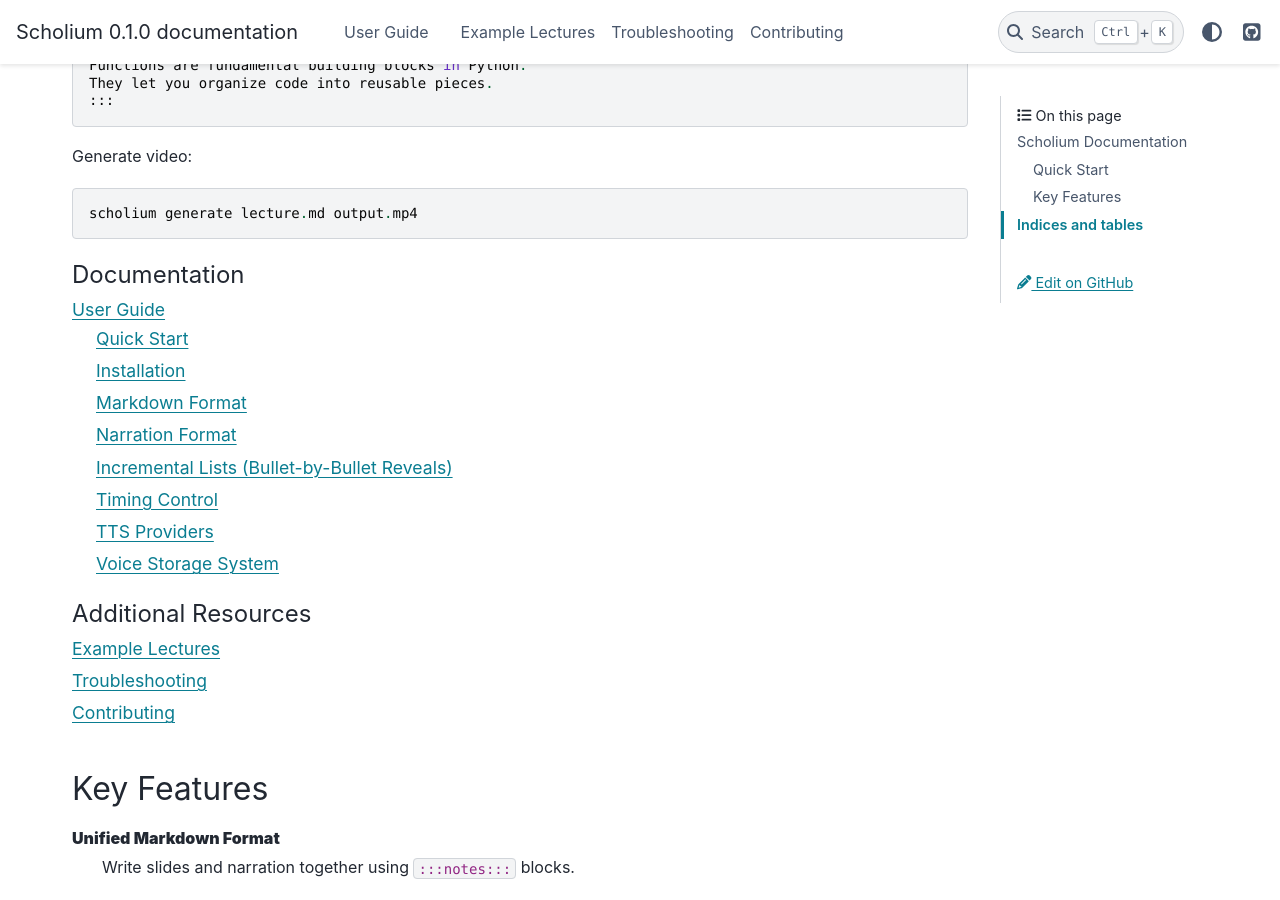
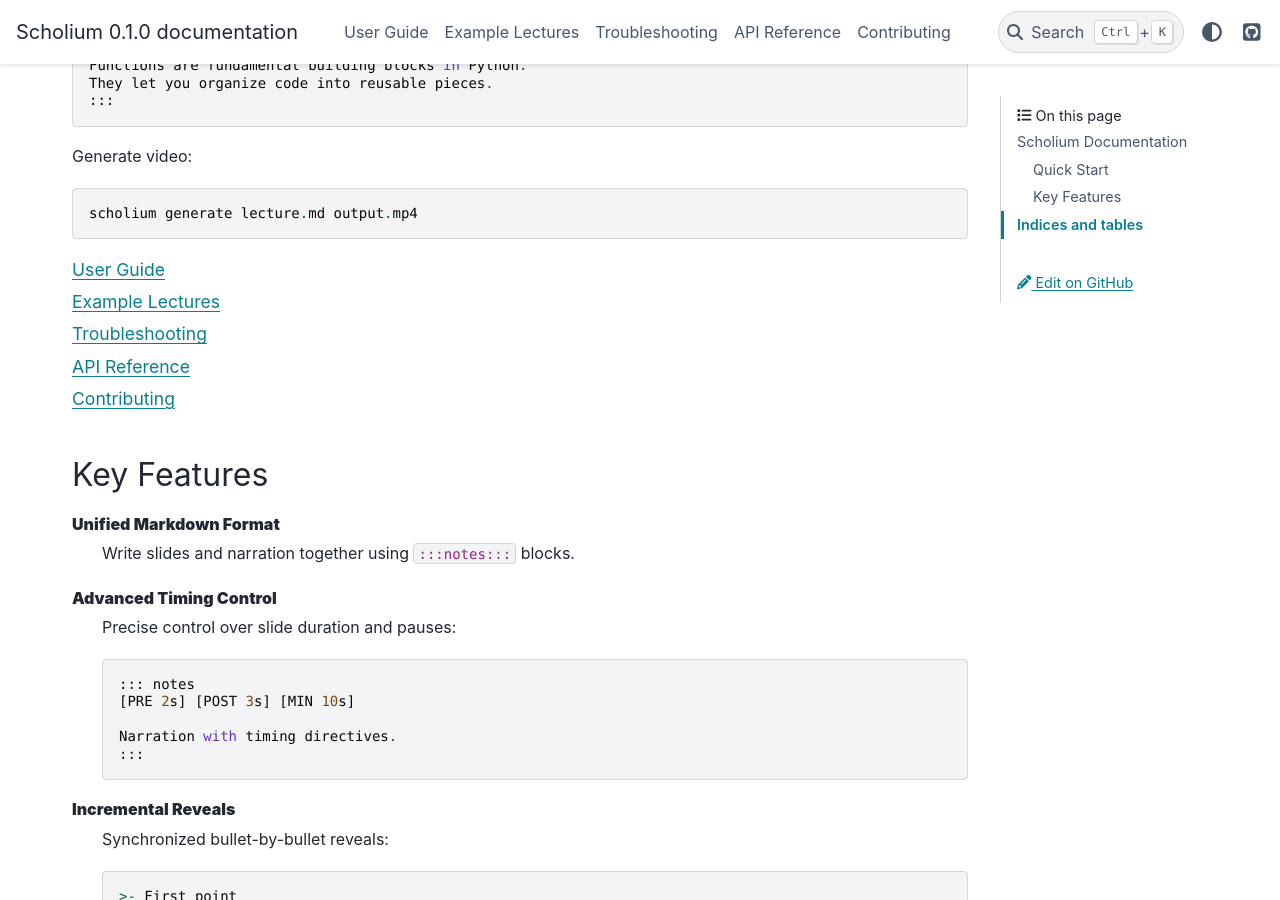
Before and after one commit to ccaprani/scholium, a Sphinx documentation site: the page built from docs/index.rst, in a window 1280 px wide and 900 px high, scrolled down 716 px. Built offline with Sphinx 7.4.7 and the PyData theme 0.15.4, drawn with Linux system fonts in a browser that asks for light colours.

Commit message:
docs nav working

```diff
--- /dev/null
+++ b/docs/_templates/custom-class-template.rst
@@ -0,0 +1,34 @@
+{{ fullname | escape | underline}}
+
+.. currentmodule:: {{ module }}
+
+.. autoclass:: {{ objname }}
+   :members:
+   :show-inheritance:
+   :inherited-members:
+   :special-members: __call__, __add__, __mul__
+
+   {% block methods %}
+   {% if methods %}
+   .. rubric:: {{ _('Methods') }}
+
+   .. autosummary::
+      :nosignatures:
+   {% for item in methods %}
+      {%- if not item.startswith('_') %}
+      ~{{ name }}.{{ item }}
+      {%- endif -%}
+   {%- endfor %}
+   {% endif %}
+   {% endblock %}
+
+   {% block attributes %}
+   {% if attributes %}
+   .. rubric:: {{ _('Attributes') }}
+
+   .. autosummary::
+   {% for item in attributes %}
+      ~{{ name }}.{{ item }}
+   {%- endfor %}
+   {% endif %}
+   {% endblock %}
--- /dev/null
+++ b/docs/_templates/custom-module-template.rst
@@ -0,0 +1,66 @@
+{{ fullname | escape | underline}}
+
+.. automodule:: {{ fullname }}
+
+   {% block attributes %}
+   {% if attributes %}
+   .. rubric:: Module attributes
+
+   .. autosummary::
+      :toctree:
+   {% for item in attributes %}
+      {{ item }}
+   {%- endfor %}
+   {% endif %}
+   {% endblock %}
+
+   {% block functions %}
+   {% if functions %}
+   .. rubric:: {{ _('Functions') }}
+
+   .. autosummary::
+      :toctree:
+      :nosignatures:
+   {% for item in functions %}
+      {{ item }}
+   {%- endfor %}
+   {% endif %}
+   {% endblock %}
+
+   {% block classes %}
+   {% if classes %}
+   .. rubric:: {{ _('Classes') }}
+
+   .. autosummary::
+      :toctree:
+      :template: custom-class-template.rst
+      :nosignatures:
+   {% for item in classes %}
+      {{ item }}
+   {%- endfor %}
+   {% endif %}
+   {% endblock %}
+
+   {% block exceptions %}
+   {% if exceptions %}
+   .. rubric:: {{ _('Exceptions') }}
+
+   .. autosummary::
+      :toctree:
+   {% for item in exceptions %}
+      {{ item }}
+   {%- endfor %}
+   {% endif %}
+   {% endblock %}
+
+{% block modules %}
+{% if modules %}
+.. autosummary::
+   :toctree:
+   :template: custom-module-template.rst
+   :recursive:
+{% for item in modules %}
+   {{ item }}
+{%- endfor %}
+{% endif %}
+{% endblock %}
--- a/docs/api/index.rst
+++ b/docs/api/index.rst
@@ -1,3 +1,6 @@
+API Reference
+=============
+
 .. autosummary::
    :toctree: gen
    :template: custom-module-template.rst
--- a/docs/index.rst
+++ b/docs/index.rst
@@ -42,18 +42,12 @@
     scholium generate lecture.md output.mp4
 
 .. toctree::
-   :maxdepth: 2
-   :caption: Documentation
+   :maxdepth: 1
 
    user/index
-   api/index
-
-.. toctree::
-   :maxdepth: 1
-   :caption: Additional Resources
-
    examples
    troubleshooting
+   api/index
    contributing
 
 Key Features
```
Also changed, not shown: 1 other file.
